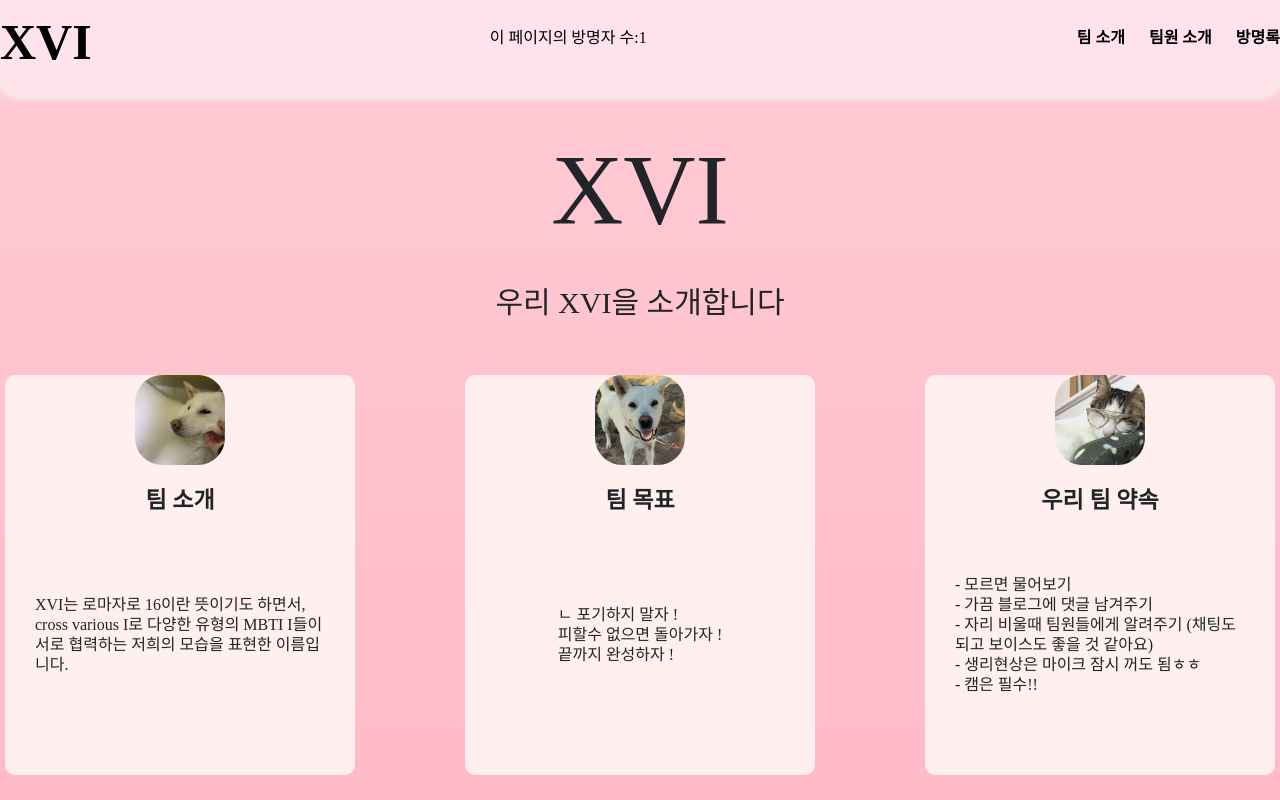
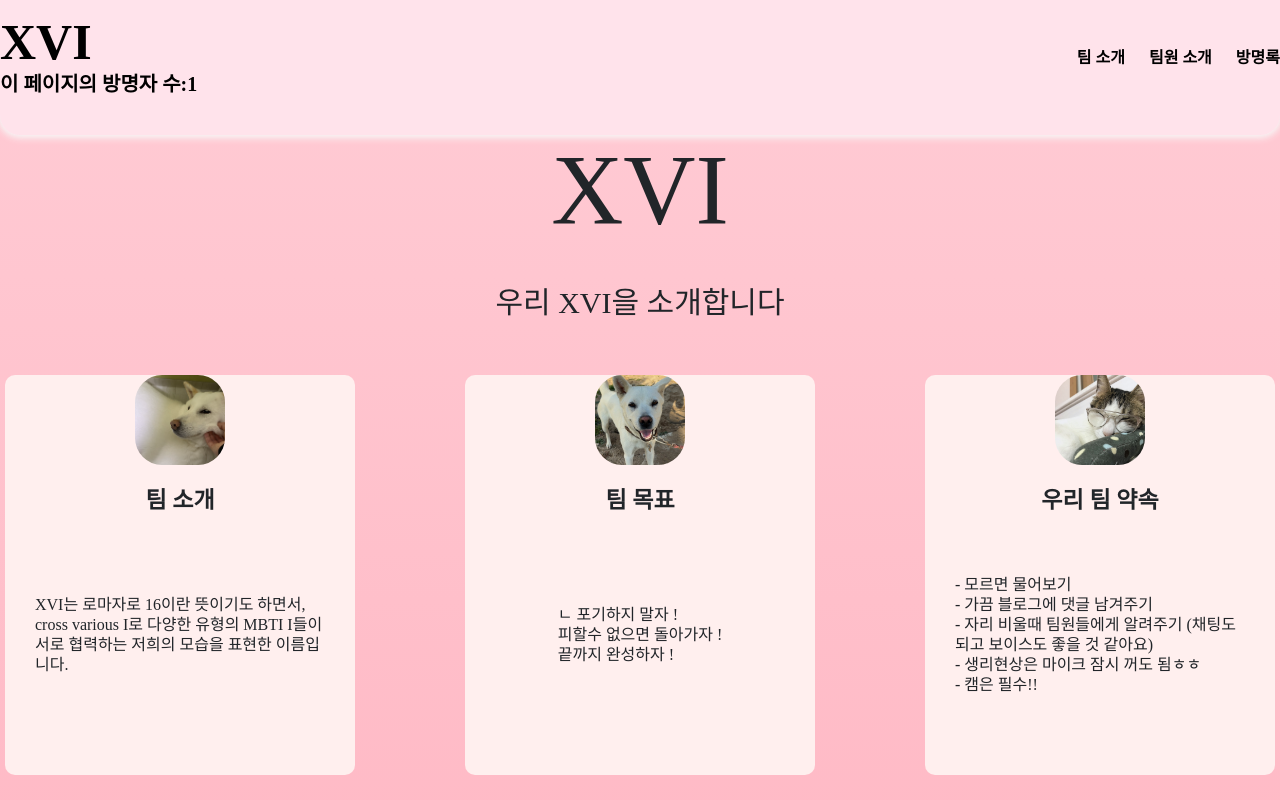
Before and after one commit to crocusia/sparta_spring6-team16-_week1, a plain HTML site: page index.html in a window 1280 px wide. Shown: the top 800 px of the page. Drawn offline with nearby package versions, Linux system fonts and the light colour scheme; no server answers; a web font is replaced by a local one.

Commit message:
방문자 수  왼쪽으로 옮겼어요

```diff
--- a/css/layout.css
+++ b/css/layout.css
@@ -138,6 +138,10 @@ body {
     display: flex;
     align-items: center;
     justify-content: space-between;
+}
+
+.logo2{
+    font-size: 20px;
 }
 
 .logo {
--- a/index.html
+++ b/index.html
@@ -43,8 +43,9 @@
     <div class="wrap">
         <header class="header">
             <div class="layout-1280">
-                <h1 class="logo">XVI</h1>
-                <p>이 페이지의 방명자 수:<span id="visitCount">0</span></p>
+                <h1 class="logo">XVI
+                    <p class="logo2">이 페이지의 방명자 수:<span id="visitCount">0</span></p>
+                </h1>
                 <nav class="nav">
                     <ul>
                         <li class="nav-item" onclick="scrollPage('#box1')">팀 소개</li>
```
